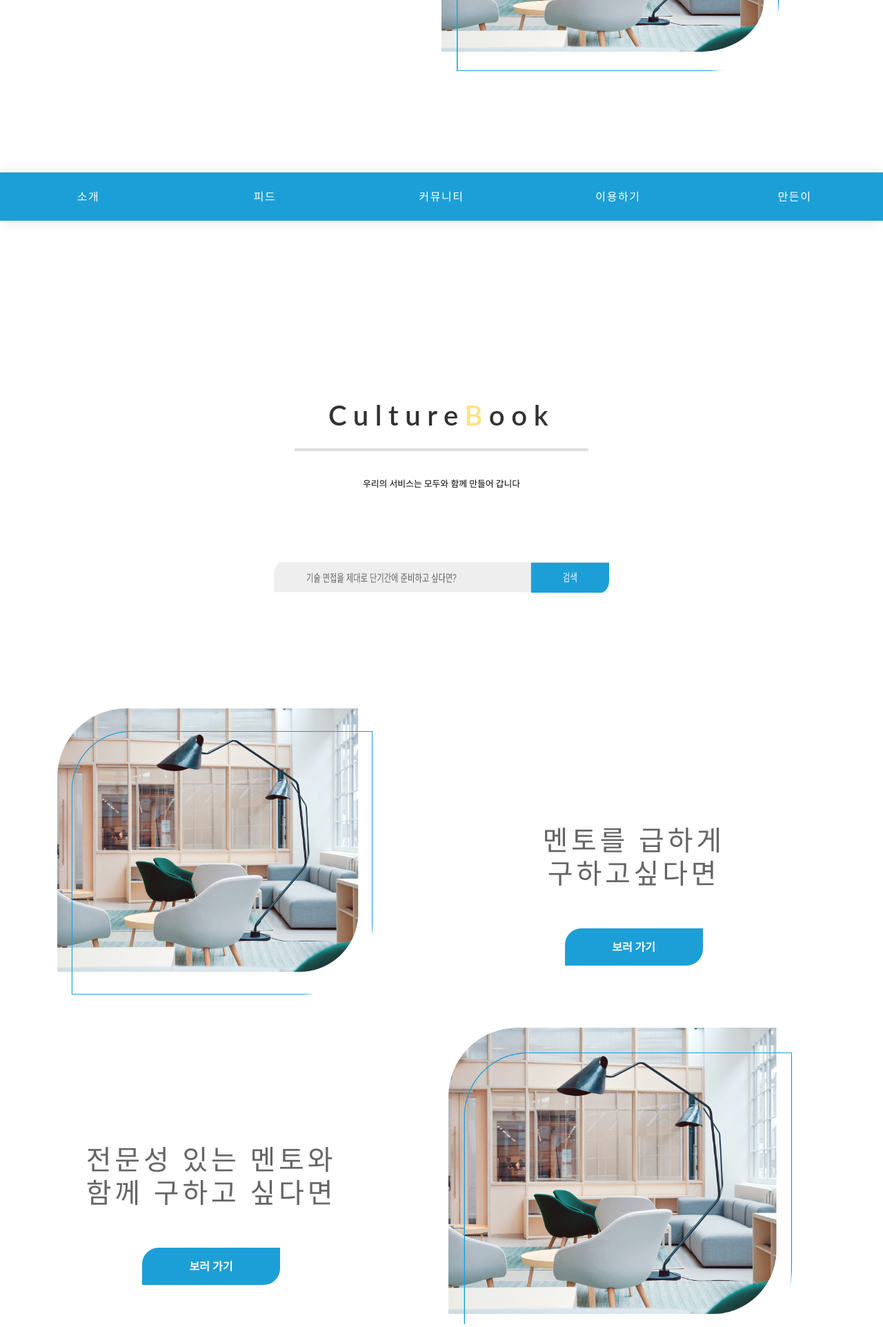
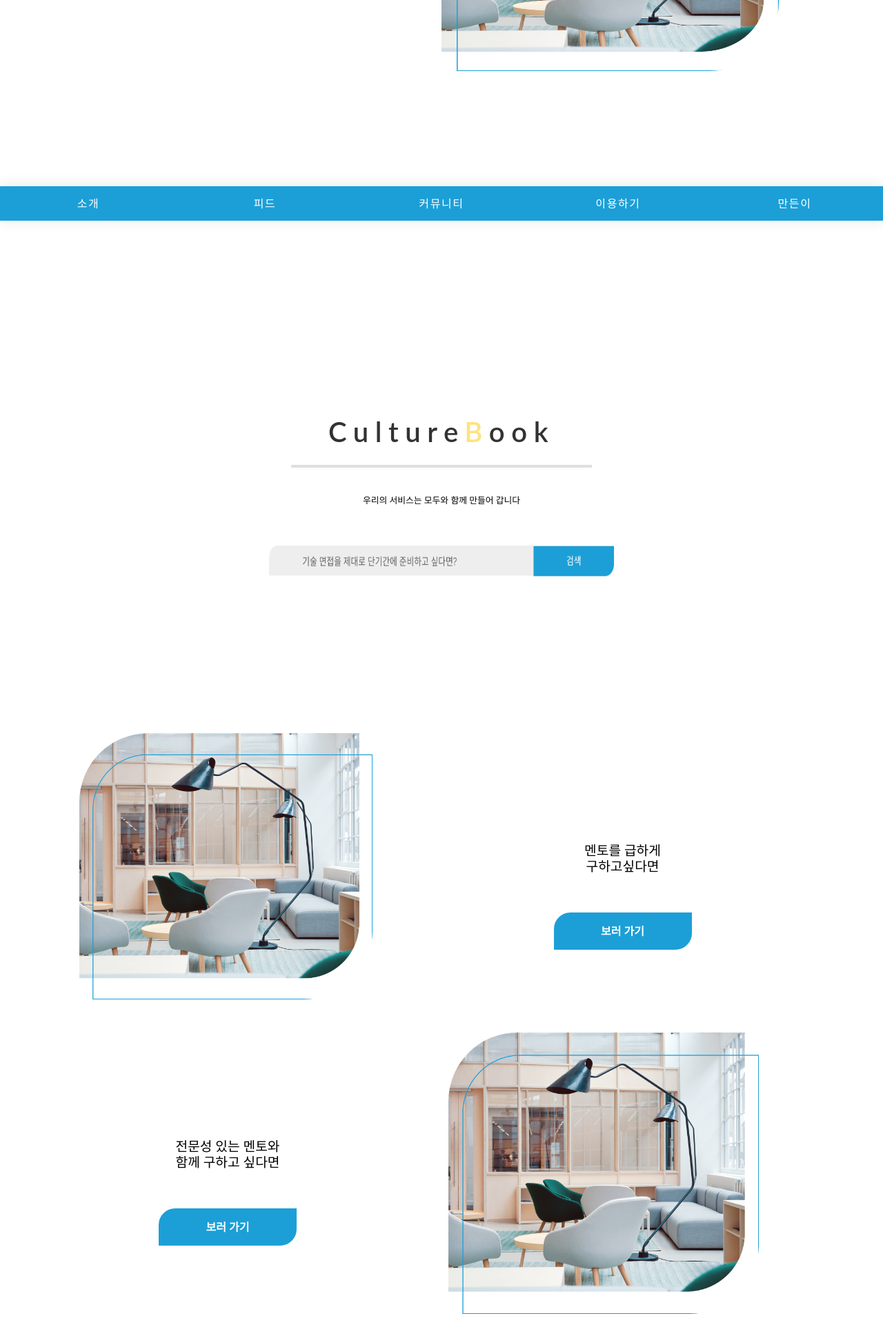
Before and after one commit to LikeLion-CAU-9th/Django-fancy-coder, a Django app: template byurak/feed/templates/landing.html in a window 1280 px wide; the page is wider, and only the part inside the window is pictured. Shown: the part 480-2404 px from the top of that part at 69% size. Run offline with Django 3.2, Linux system fonts and the light colour scheme; the template is opened without the code that fills it, so the values that code supplies are empty; some libraries are stand-ins or nearby versions.

Commit message:
feat: connect landing page to feed

```diff
--- a/byurak/feed/static/css/sliding.css
+++ b/byurak/feed/static/css/sliding.css
@@ -14,7 +14,7 @@ a {
     position: relative;
     background: #FFFFFF;
     text-align: center;
-    padding: 0 2em;
+    padding: 0 1em;
 }
 .et-hero-tabs h1, .et-slide h1 {
     font-size: 2rem;
@@ -38,7 +38,7 @@ a {
     position: absolute;
     bottom: 0;
     width: 100%;
-    height: 70px;
+    height: 50px;
     box-shadow: 0 0 20px rgba(0, 0, 0, 0.1);
     background: #1C9FD7;
     z-index: 10;
--- a/byurak/feed/templates/landing.html
+++ b/byurak/feed/templates/landing.html
@@ -12,7 +12,7 @@
     <!--Bootstrap -->
     <link href="https://cdn.jsdelivr.net/npm/bootstrap@5.0.1/dist/css/bootstrap.min.css" rel="stylesheet"
         integrity="sha384-+0n0xVW2eSR5OomGNYDnhzAbDsOXxcvSN1TPprVMTNDbiYZCxYbOOl7+AMvyTG2x" crossorigin="anonymous">
-    <link rel="stylesheet" href="{% static 'css/sliding.css' %}">
+    <link rel="stylesheet" href="{% static 'css/sliding.css' %}" charset="utf-8" type="text/css">
 
 </head>
 
@@ -31,7 +31,7 @@
                 <h6>Culture Book은 <br/>지역문화체험활동 정보를 공유하는 서비스입니다.</h6>
                 <br />
 
-                <a class="button" href="함께 하기"><strong>보러 가기</strong></a>
+                <a class="button" href="{% url 'feed:feedList' %}"><strong>보러 가기</strong></a>
 
             </div>
             <div class="col-6" style="padding:100px 0 0 0">
@@ -59,8 +59,7 @@
 
             <h6>우리의 서비스는 모두와 함께 만들어 갑니다</h6>
             <br />
-            <br />
-            <br />
+
             <br />
             <img style="display:flex; width : 40%; height:6%;" src="{%static 'img/searchByurak.png'%}">
         </section>
@@ -72,8 +71,8 @@
                 </div>
 
                 <div class="col-6" style="padding:15% 0 0 0">
-                    <h3>멘토를 급하게<br />
-                        구하고싶다면</h3>
+                    <h5>멘토를 급하게<br />
+                        구하고싶다면</h5>
                     <br />
                     <br />
                     <a class="button" href="함께 하기"><strong>보러 가기</strong></a>
@@ -83,8 +82,8 @@
             <br />
             <div class="row" style="margin:0 100px 0 0">
                 <div class="col-6" style="padding:15% 10px 0 0">
-                    <h3>전문성 있는 멘토와 <br />
-                        함께 구하고 싶다면</h3>
+                    <h5>전문성 있는 멘토와 <br />
+                        함께 구하고 싶다면</h5>
                     <br />
                     <br />
                     <a class="button" href="함께 하기"><strong>보러 가기</strong></a>
--- a/byurak/feed/urls.py
+++ b/byurak/feed/urls.py
@@ -10,6 +10,6 @@ urlpatterns = [
     path('update/<int:pk>', post_update, name="post_update"),
     path('delete/<int:pk>', post_delete, name="post_delete"),
     path('post_list', post_list, name="post_list"),
-    path('', feedhome, name="feed_list"),
+    path('', feedhome, name="feedList"),
     path('detail/<int:pk>', post_detail, name="post_detail"),
 ]
```
